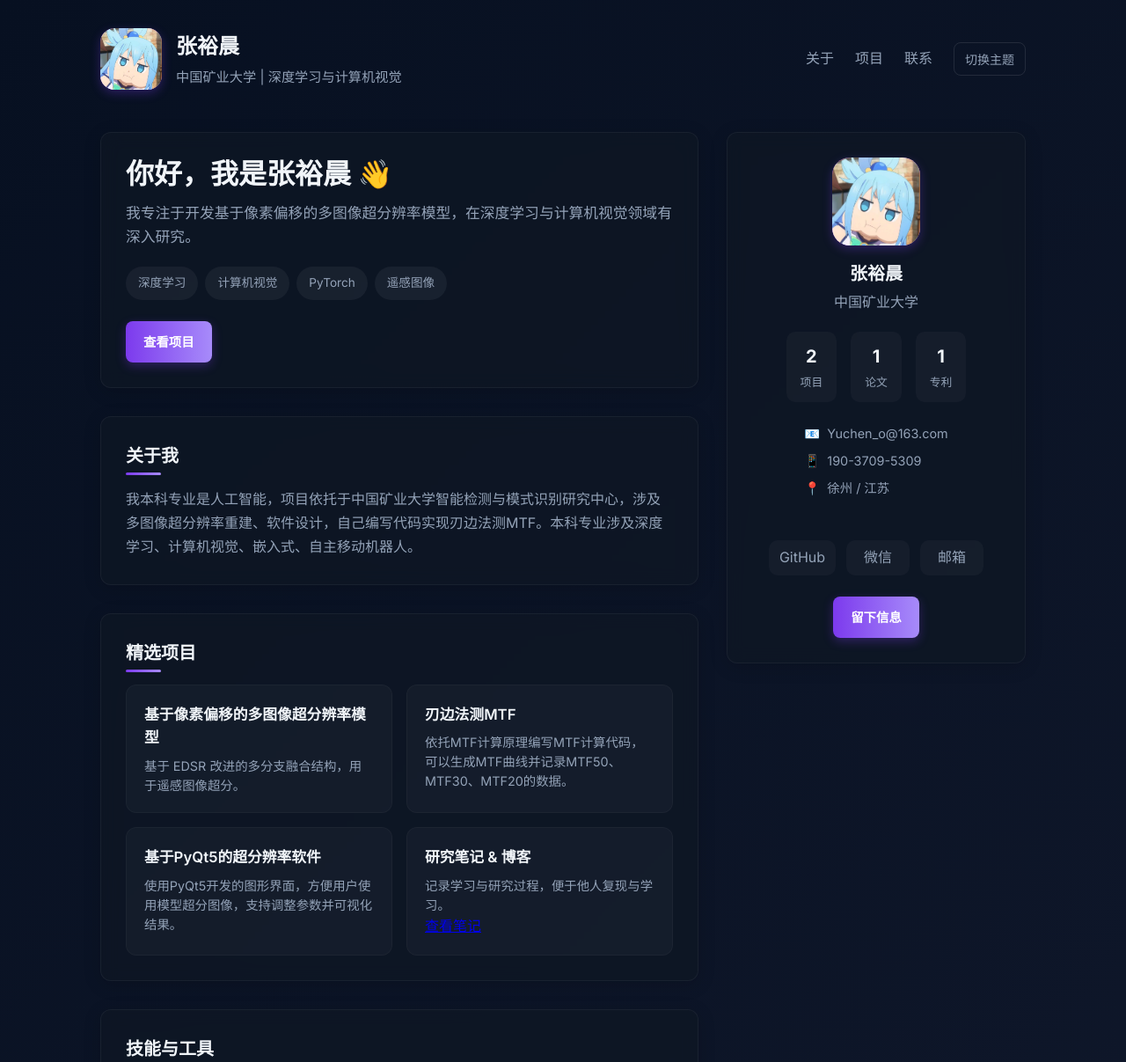
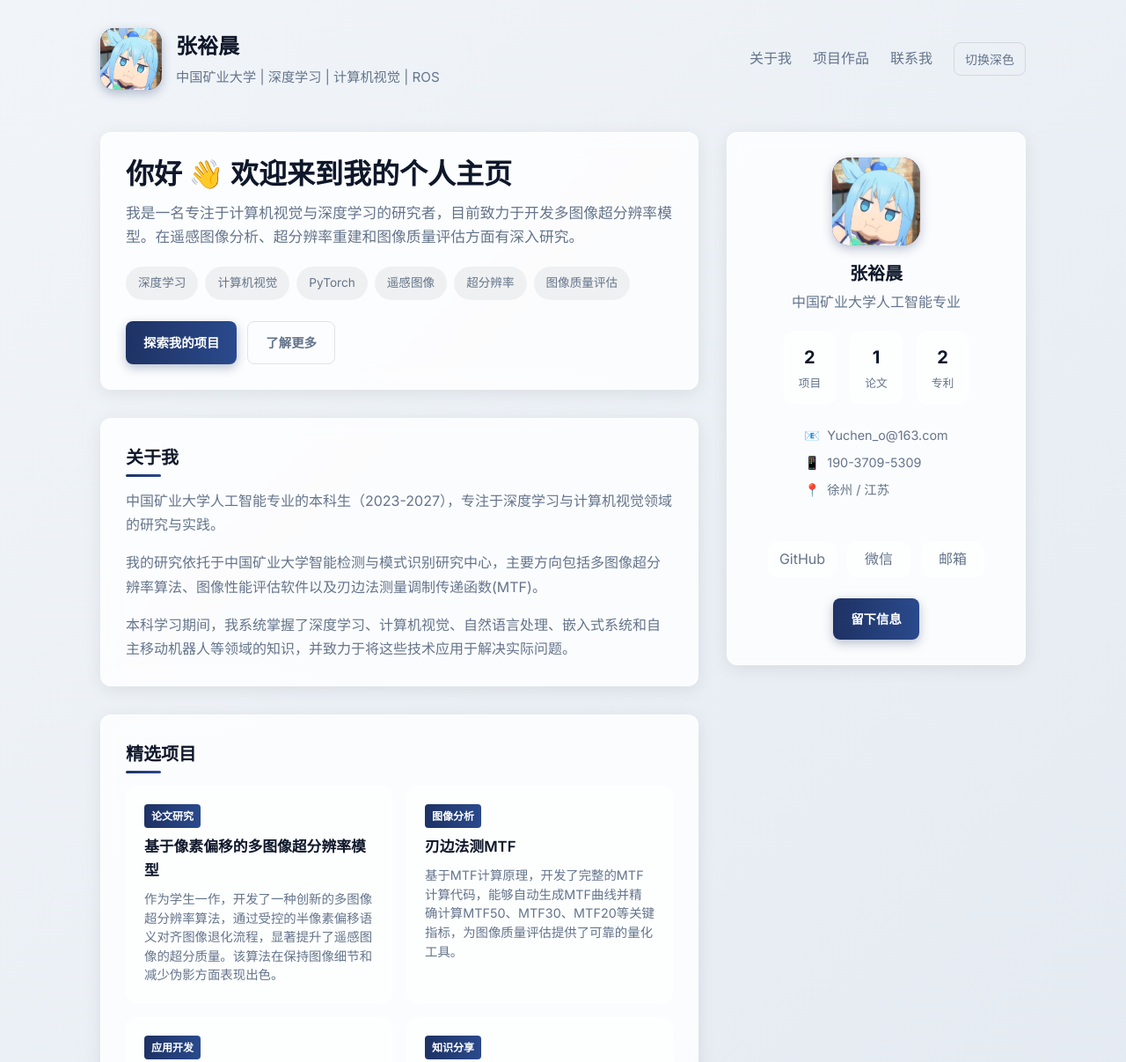
Before and after one commit to Post-b/yuchen, a plain HTML site: page index.html in a window 1280 px wide. Shown: the top 1207 px of the page at 88% size. Drawn offline with Linux system fonts and the light colour scheme.

Commit message:
Update index.html

```diff
--- a/index.html
+++ b/index.html
@@ -8,15 +8,17 @@
   <link href="https://fonts.googleapis.com/css2?family=Inter:wght@300;400;500;600;700&display=swap" rel="stylesheet">
   <style>
     :root {
-      --bg: #0f1724;
-      --card: rgba(15, 23, 36, 0.7);
-      --muted: #94a3b8;
-      --accent: #7c3aed;
-      --accent-light: #a78bfa;
-      --text: #f1f5f9;
+      --bg: #f8fafc;
+      --card: rgba(255, 255, 255, 0.8);
+      --muted: #64748b;
+      --accent: #1e3264;
+      --accent-light: #2a4a8c;
+      --text: #0f172a;
       --maxw: 1100px;
       --radius: 12px;
       --transition: all 0.2s ease;
+      --shadow: 0 4px 20px rgba(0, 0, 0, 0.08);
+      --shadow-hover: 0 6px 25px rgba(0, 0, 0, 0.12);
     }
 
     * {
@@ -31,7 +33,7 @@
 
     body {
       font-family: 'Inter', system-ui, sans-serif;
-      background: linear-gradient(135deg, #071021 0%, #0f172a 100%);
+      background: linear-gradient(135deg, #f1f5f9 0%, #e2e8f0 100%);
       color: var(--text);
       line-height: 1.6;
       -webkit-font-smoothing: antialiased;
@@ -71,7 +73,7 @@
       font-weight: 700;
       color: white;
       font-size: 1.5rem;
-      box-shadow: 0 4px 12px rgba(124, 58, 237, 0.3);
+      box-shadow: 0 4px 12px rgba(30, 50, 100, 0.3);
     }
 
     /* 让 header 中的 avatar 内的 img 填满容器并裁剪，保留容器圆角 */
@@ -129,7 +131,7 @@
 
     .theme-toggle {
       background: transparent;
-      border: 1px solid rgba(255, 255, 255, 0.1);
+      border: 1px solid rgba(0, 0, 0, 0.1);
       padding: 0.5rem 0.75rem;
       border-radius: 8px;
       color: var(--muted);
@@ -139,7 +141,7 @@
     }
 
     .theme-toggle:hover {
-      background: rgba(255, 255, 255, 0.05);
+      background: rgba(0, 0, 0, 0.05);
       color: var(--text);
     }
 
@@ -156,13 +158,13 @@
       backdrop-filter: blur(10px);
       border-radius: var(--radius);
       padding: 1.75rem;
-      border: 1px solid rgba(255, 255, 255, 0.05);
-      box-shadow: 0 4px 20px rgba(0, 0, 0, 0.15);
+      border: 1px solid rgba(255, 255, 255, 0.5);
+      box-shadow: var(--shadow);
       transition: var(--transition);
     }
 
     .card:hover {
-      box-shadow: 0 6px 25px rgba(0, 0, 0, 0.2);
+      box-shadow: var(--shadow-hover);
     }
 
     /* 英雄区域 */
@@ -197,7 +199,7 @@
     }
 
     .tag {
-      background: rgba(255, 255, 255, 0.05);
+      background: rgba(0, 0, 0, 0.05);
       padding: 0.5rem 0.875rem;
       border-radius: 20px;
       font-size: 0.85rem;
@@ -206,7 +208,7 @@
     }
 
     .tag:hover {
-      background: rgba(255, 255, 255, 0.08);
+      background: rgba(0, 0, 0, 0.08);
       color: var(--text);
     }
 
@@ -232,22 +234,22 @@
     .btn-primary {
       background: linear-gradient(90deg, var(--accent), var(--accent-light));
       color: white;
-      box-shadow: 0 4px 12px rgba(124, 58, 237, 0.3);
+      box-shadow: 0 4px 12px rgba(30, 50, 100, 0.3);
     }
 
     .btn-primary:hover {
       transform: translateY(-2px);
-      box-shadow: 0 6px 16px rgba(124, 58, 237, 0.4);
+      box-shadow: 0 6px 16px rgba(30, 50, 100, 0.4);
     }
 
     .btn-ghost {
       background: transparent;
-      border: 1px solid rgba(255, 255, 255, 0.1);
+      border: 1px solid rgba(0, 0, 0, 0.1);
       color: var(--muted);
     }
 
     .btn-ghost:hover {
-      background: rgba(255, 255, 255, 0.05);
+      background: rgba(0, 0, 0, 0.05);
       color: var(--text);
     }
 
@@ -281,15 +283,33 @@
     .project {
       padding: 1.25rem;
       border-radius: var(--radius);
-      background: rgba(255, 255, 255, 0.03);
-      border: 1px solid rgba(255, 255, 255, 0.03);
+      background: rgba(255, 255, 255, 0.5);
+      border: 1px solid rgba(255, 255, 255, 0.5);
+      transition: var(--transition);
+      position: relative;
+      overflow: hidden;
+    }
+
+    .project::before {
+      content: '';
+      position: absolute;
+      top: 0;
+      left: 0;
+      width: 4px;
+      height: 100%;
+      background: linear-gradient(to bottom, var(--accent), var(--accent-light));
+      opacity: 0;
       transition: var(--transition);
     }
 
     .project:hover {
       transform: translateY(-3px);
-      background: rgba(255, 255, 255, 0.05);
-      box-shadow: 0 6px 15px rgba(0, 0, 0, 0.1);
+      background: rgba(255, 255, 255, 0.7);
+      box-shadow: var(--shadow-hover);
+    }
+
+    .project:hover::before {
+      opacity: 1;
     }
 
     .project h3 {
@@ -324,7 +344,7 @@
       font-weight: 700;
       color: white;
       margin-bottom: 1rem;
-      box-shadow: 0 4px 12px rgba(124, 58, 237, 0.3);
+      box-shadow: 0 4px 12px rgba(30, 50, 100, 0.3);
     }
 
     /* 让 profile-avatar 内的 img 填满容器并裁剪，保留容器圆角 */
@@ -354,11 +374,12 @@
     }
 
     .stat {
-      background: rgba(255, 255, 255, 0.03);
+      background: rgba(255, 255, 255, 0.5);
       padding: 0.75rem 1rem;
       border-radius: 10px;
       text-align: center;
       flex: 1;
+      border: 1px solid rgba(255, 255, 255, 0.5);
     }
 
     .stat-value {
@@ -396,20 +417,20 @@
       display: inline-flex;
       align-items: center;
       justify-content: center;
-      /* 使用 min-width + padding 以容纳完整文字（GitHub / 微信 / 邮箱） */
       min-width: 72px;
       height: 40px;
       padding: 0 12px;
       border-radius: 10px;
-      background: rgba(255, 255, 255, 0.03);
+      background: rgba(255, 255, 255, 0.5);
       text-decoration: none;
       color: var(--muted);
       transition: var(--transition);
       white-space: nowrap;
+      border: 1px solid rgba(255, 255, 255, 0.5);
     }
 
     .socials a:hover {
-      background: rgba(255, 255, 255, 0.08);
+      background: rgba(255, 255, 255, 0.8);
       color: var(--text);
       transform: translateY(-2px);
     }
@@ -422,8 +443,8 @@
     }
 
     input, textarea {
-      background: rgba(255, 255, 255, 0.03);
-      border: 1px solid rgba(255, 255, 255, 0.08);
+      background: rgba(255, 255, 255, 0.5);
+      border: 1px solid rgba(0, 0, 0, 0.08);
       padding: 0.75rem;
       border-radius: 8px;
       color: var(--text);
@@ -435,7 +456,7 @@
     input:focus, textarea:focus {
       outline: none;
       border-color: var(--accent);
-      box-shadow: 0 0 0 2px rgba(124, 58, 237, 0.2);
+      box-shadow: 0 0 0 2px rgba(30, 50, 100, 0.2);
     }
 
     textarea {
@@ -461,7 +482,7 @@
       color: var(--muted);
       font-size: 0.875rem;
       padding-top: 1.5rem;
-      border-top: 1px solid rgba(255, 255, 255, 0.05);
+      border-top: 1px solid rgba(0, 0, 0, 0.05);
     }
 
     /* 响应式设计 */
@@ -526,16 +547,45 @@
     }
 
     ::-webkit-scrollbar-track {
-      background: rgba(255, 255, 255, 0.05);
+      background: rgba(0, 0, 0, 0.05);
     }
 
     ::-webkit-scrollbar-thumb {
-      background: rgba(255, 255, 255, 0.1);
+      background: rgba(0, 0, 0, 0.1);
       border-radius: 3px;
     }
 
     ::-webkit-scrollbar-thumb:hover {
-      background: rgba(255, 255, 255, 0.2);
+      background: rgba(0, 0, 0, 0.2);
+    }
+
+    /* 新增：徽章样式 */
+    .badge {
+      display: inline-block;
+      padding: 0.25rem 0.5rem;
+      background: linear-gradient(90deg, var(--accent), var(--accent-light));
+      color: white;
+      border-radius: 4px;
+      font-size: 0.75rem;
+      font-weight: 600;
+      margin-bottom: 0.5rem;
+    }
+
+    /* 新增：项目链接样式 */
+    .project-link {
+      display: inline-flex;
+      align-items: center;
+      gap: 0.25rem;
+      color: var(--accent);
+      font-weight: 500;
+      font-size: 0.85rem;
+      margin-top: 0.5rem;
+      text-decoration: none;
+      transition: var(--transition);
+    }
+
+    .project-link:hover {
+      color: var(--accent-light);
     }
   </style>
 </head>
@@ -543,17 +593,17 @@
   <div class="container">
     <header>
       <div class="brand">
-        <div class="avatar"><img src='figures/tou.jpg' alt="Avatar"></div>
+        <div class="avatar"><img src='figures/tou.jpg' alt="张裕晨的头像"></div>
         <div class="brand-text">
           <h1>张裕晨</h1>
-          <p>中国矿业大学 | 深度学习与计算机视觉</p>
+          <p>中国矿业大学 | 深度学习 | 计算机视觉 | ROS</p>
         </div>
       </div>
       <nav>
-        <a href="#about">关于</a>
-        <a href="#projects">项目</a>
-        <a href="#contact">联系</a>
-        <button class="theme-toggle" id="themeToggle">切换主题</button>
+        <a href="#about">关于我</a>
+        <a href="#projects">项目作品</a>
+        <a href="#contact">联系我</a>
+        <button class="theme-toggle" id="themeToggle">切换深色</button>
       </nav>
     </header>
 
@@ -561,48 +611,59 @@
       <section>
         <div class="card hero fade-in">
           <div class="meta">
-            <h2>你好，我是张裕晨 👋</h2>
-            <p>我专注于开发基于像素偏移的多图像超分辨率模型，在深度学习与计算机视觉领域有深入研究。</p>
+            <h2>你好 👋 欢迎来到我的个人主页</h2>
+            <p>我是一名专注于计算机视觉与深度学习的研究者，目前致力于开发多图像超分辨率模型。在遥感图像分析、超分辨率重建和图像质量评估方面有深入研究。</p>
             <div class="tags">
               <span class="tag">深度学习</span>
               <span class="tag">计算机视觉</span>
               <span class="tag">PyTorch</span>
               <span class="tag">遥感图像</span>
-
+              <span class="tag">超分辨率</span>
+              <span class="tag">图像质量评估</span>
             </div>
             <div class="cta">
               <a class="btn btn-primary" href="https://github.com/Post-b/mine" target="_blank">
-                <span>查看项目</span>
+                <span>探索我的项目</span>
               </a>
-
+              <a class="btn btn-ghost" href="#projects">
+                <span>了解更多</span>
+              </a>
             </div>
           </div>
         </div>
 
         <div id="about" class="card fade-in" style="margin-top: 2rem;">
           <h2 class="section-title">关于我</h2>
-          <p style="color: var(--muted); line-height: 1.7;">我本科专业是人工智能，项目依托于中国矿业大学智能检测与模式识别研究中心，涉及多图像超分辨率重建、软件设计，自己编写代码实现刃边法测MTF。本科专业涉及深度学习、计算机视觉、嵌入式、自主移动机器人。</p>
+          <p style="color: var(--muted); line-height: 1.7; margin-bottom: 1rem;">中国矿业大学人工智能专业的本科生（2023-2027），专注于深度学习与计算机视觉领域的研究与实践。</p>
+          <p style="color: var(--muted); line-height: 1.7; margin-bottom: 1rem;">我的研究依托于中国矿业大学智能检测与模式识别研究中心，主要方向包括多图像超分辨率算法、图像性能评估软件以及刃边法测量调制传递函数(MTF)。</p>
+          <p style="color: var(--muted); line-height: 1.7;">本科学习期间，我系统掌握了深度学习、计算机视觉、自然语言处理、嵌入式系统和自主移动机器人等领域的知识，并致力于将这些技术应用于解决实际问题。</p>
         </div>
 
         <div id="projects" class="card fade-in" style="margin-top: 2rem;">
           <h2 class="section-title">精选项目</h2>
           <div class="grid">
             <div class="project">
+              <span class="badge">论文研究</span>
               <h3>基于像素偏移的多图像超分辨率模型</h3>
-              <p>基于 EDSR 改进的多分支融合结构，用于遥感图像超分。</p>
+              <p>作为学生一作，开发了一种创新的多图像超分辨率算法，通过受控的半像素偏移语义对齐图像退化流程，显著提升了遥感图像的超分质量。该算法在保持图像细节和减少伪影方面表现出色。</p>
             </div>
             <div class="project">
+              <span class="badge">图像分析</span>
               <h3>刃边法测MTF</h3>
-              <p>依托MTF计算原理编写MTF计算代码，可以生成MTF曲线并记录MTF50、MTF30、MTF20的数据。</p>
+              <p>基于MTF计算原理，开发了完整的MTF计算代码，能够自动生成MTF曲线并精确计算MTF50、MTF30、MTF20等关键指标，为图像质量评估提供了可靠的量化工具。</p>
             </div>
             <div class="project">
-              <h3>基于PyQt5的超分辨率软件</h3>
-              <p>使用PyQt5开发的图形界面，方便用户使用模型超分图像，支持调整参数并可视化结果。</p>
+              <span class="badge">应用开发</span>
+              <h3>矿区遥感图像超分辨率及性能评测软件</h3>
+              <p>使用PyQt5开发了功能完善的图形界面软件，集成了超分辨率模型与性能评估功能。用户可以直观地调整参数、可视化处理结果，并获取详细的图像质量分析报告。</p>
             </div>
             <div class="project">
-              <h3>研究笔记 & 博客</h3>
-              <p>记录学习与研究过程，便于他人复现与学习。</p>
-              <a href="https://github.com/Post-b/CUMT_AI_ROS" target="_blank">查看笔记</a>
+              <span class="badge">知识分享</span>
+              <h3>研究笔记 & 技术博客</h3>
+              <p>系统整理了ROS相关课程学习与研究过程中的经验与心得，详细记录了技术实现细节与问题解决方案，为他人复现与学习提供了有价值的参考资料。</p>
+              <a class="project-link" href="https://github.com/Post-b/CUMT_AI_ROS" target="_blank">
+                <span>查看笔记</span>
+              </a>
             </div>
           </div>
         </div>
@@ -620,15 +681,18 @@
             <span class="tag">Git</span>
             <span class="tag">Linux</span>
             <span class="tag">Docker</span>
+            <span class="tag">PyQt5</span>
+            <span class="tag">MATLAB</span>
+            <span class="tag">LaTeX</span>
           </div>
         </div>
       </section>
 
       <aside>
         <div class="card fade-in profile">
-          <div class="profile-avatar"><img src='figures/tou.jpg' alt="Avatar"></div>
+          <div class="profile-avatar"><img src='figures/tou.jpg' alt="张裕晨的头像"></div>
           <h3>张裕晨</h3>
-          <p>中国矿业大学</p>
+          <p>中国矿业大学人工智能专业</p>
 
           <div class="stats">
             <div class="stat">
@@ -640,7 +704,7 @@
               <div class="stat-label">论文</div>
             </div>
             <div class="stat">
-              <div class="stat-value">1</div>
+              <div class="stat-value">2</div>
               <div class="stat-label">专利</div>
             </div>
           </div>
@@ -705,23 +769,27 @@
 
     // 主题切换
     const themeToggle = document.getElementById('themeToggle');
-    let dark = true;
+    let dark = false;
     themeToggle.addEventListener('click', () => {
       dark = !dark;
-      if (!dark) {
+      if (dark) {
+        document.documentElement.style.setProperty('--bg', '#0f1724');
+        document.documentElement.style.setProperty('--card', 'rgba(15, 23, 36, 0.7)');
+        document.documentElement.style.setProperty('--muted', '#94a3b8');
+        document.documentElement.style.setProperty('--text', '#f1f5f9');
+        document.documentElement.style.setProperty('--shadow', '0 4px 20px rgba(0, 0, 0, 0.15)');
+        document.documentElement.style.setProperty('--shadow-hover', '0 6px 25px rgba(0, 0, 0, 0.2)');
+        document.body.style.background = 'linear-gradient(135deg, #071021 0%, #0f172a 100%)';
+        themeToggle.textContent = '切换浅色';
+      } else {
         document.documentElement.style.setProperty('--bg', '#f8fafc');
         document.documentElement.style.setProperty('--card', 'rgba(255, 255, 255, 0.8)');
         document.documentElement.style.setProperty('--muted', '#64748b');
         document.documentElement.style.setProperty('--text', '#0f172a');
+        document.documentElement.style.setProperty('--shadow', '0 4px 20px rgba(0, 0, 0, 0.08)');
+        document.documentElement.style.setProperty('--shadow-hover', '0 6px 25px rgba(0, 0, 0, 0.12)');
         document.body.style.background = 'linear-gradient(135deg, #f1f5f9 0%, #e2e8f0 100%)';
         themeToggle.textContent = '切换深色';
-      } else {
-        document.documentElement.style.setProperty('--bg', '#0f1724');
-        document.documentElement.style.setProperty('--card', 'rgba(15, 23, 36, 0.7)');
-        document.documentElement.style.setProperty('--muted', '#94a3b8');
-        document.documentElement.style.setProperty('--text', '#f1f5f9');
-        document.body.style.background = 'linear-gradient(135deg, #071021 0%, #0f172a 100%)';
-        themeToggle.textContent = '切换浅色';
       }
     });
 
@@ -793,5 +861,4 @@
     }
   </script>
 </body>
-
 </html>
```
